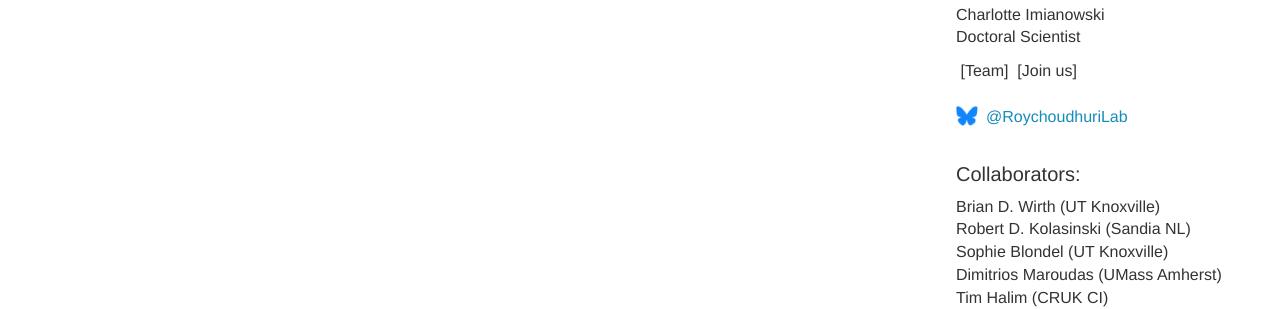
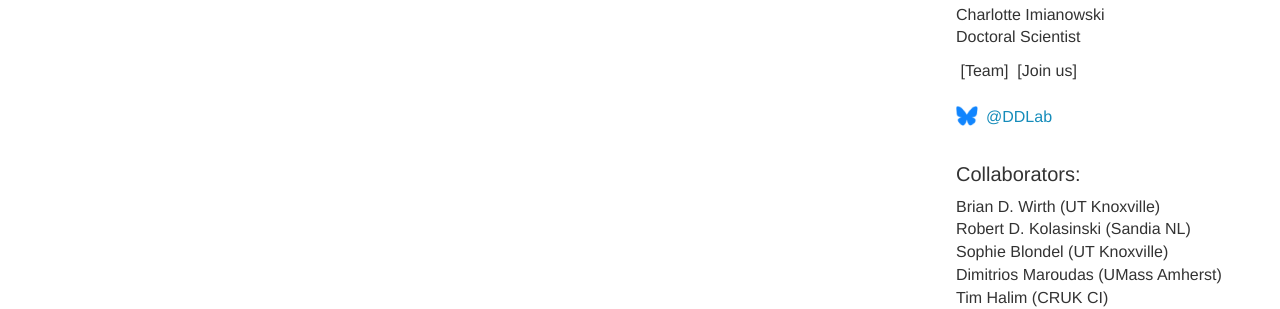
Before and after one commit to dwaipayandasgupta/dwaipayandasgupta.github.io, a Jekyll site: the page built from _pages/publications.md, in a window 1280 px wide and 900 px high, scrolled down 478 px. Shown: the part 152-461 px from the top of the window. Built offline with Jekyll 4.4.1, drawn with Linux system fonts in a browser that asks for light colours; nearby versions of some CDN libraries; some web fonts are replaced; comment, search, counter and statistics services are not loaded.

Commit message:
Update researchlay.html

```diff
--- a/_layouts/researchlay.html
+++ b/_layouts/researchlay.html
@@ -11,7 +11,7 @@ layout: default
 &nbsp;<a style="color: inherit;" href="/team">[Team]</a>&nbsp;
 <a style="color: inherit;" href="/vacancies">[Join us]</a><br /><br />
 
-  <a style="background: url({{ site.url }}{{ site.baseurl }}/images/logopic/Bluesky_logo_small.png) no-repeat left center; text-decoration: none; padding-left: 30px; padding-top: 3px; padding-bottom: 3px;" target="_blank" href="https://x.com/roychoudhurilab">@RoychoudhuriLab</a>
+  <a style="background: url({{ site.url }}{{ site.baseurl }}/images/logopic/Bluesky_logo_small.png) no-repeat left center; text-decoration: none; padding-left: 30px; padding-top: 3px; padding-bottom: 3px;" target="_blank" href="https://bsky.app/profile/ddlab.bsky.social">@DDLab</a>
 <br />
 <br />
 <h4>Collaborators: </h4>
```
